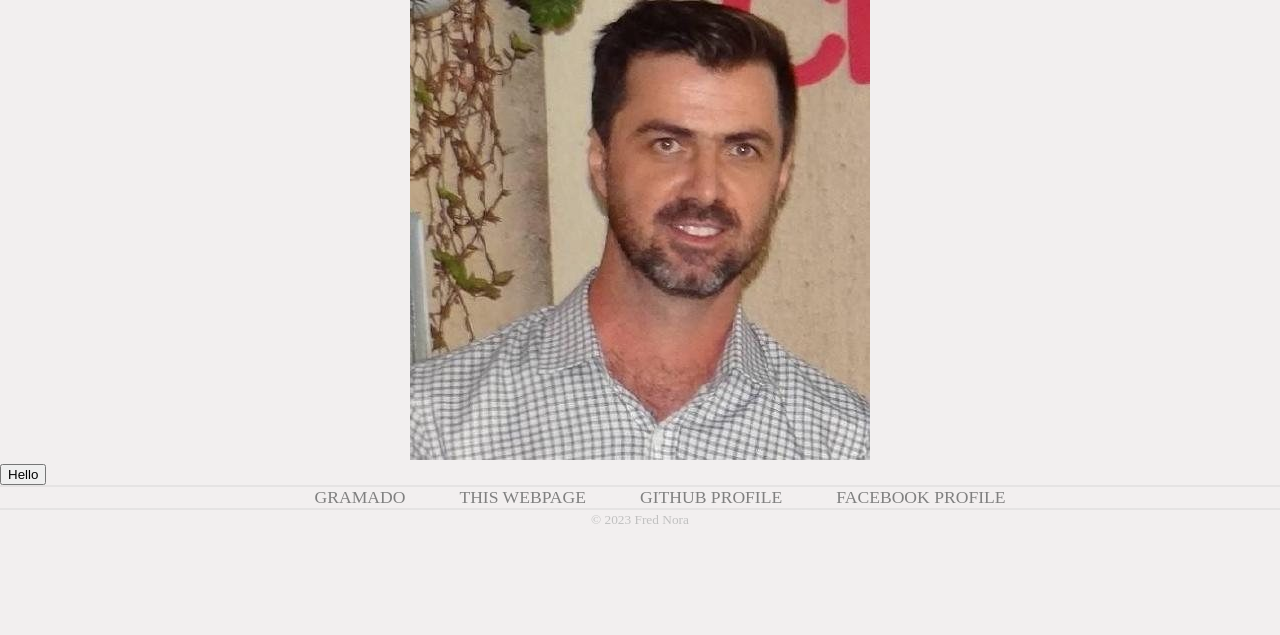
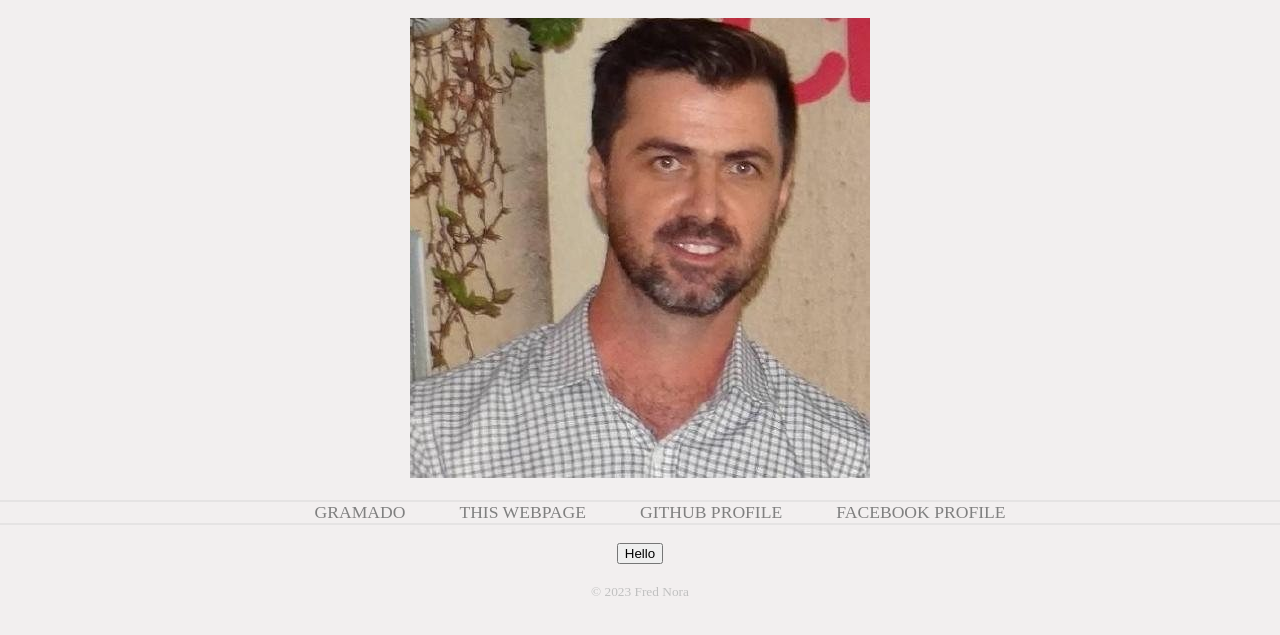
Before and after one commit to frednora/frednora.github.io, a PHP site: page / in a window 1280 px wide. Shown: the part 36-671 px from the top of the page. Run offline with PHP 8.4, Linux system fonts and the light colour scheme.

Commit message:
index: Design

```diff
--- a/index.html
+++ b/index.html
@@ -30,6 +30,7 @@
 
     <!-- Section 1 -->
     <section>
+    <br>
     <div class="main-image">
     <img src="frednora.jpg" alt="Fred Nora">
     </div>
@@ -39,7 +40,6 @@
     <!-- Section 2 -->
     <section>
     <div>
-    <button type="button" onclick="gramadoHelloWorld()">Hello</button>
     </div>
     </section>
 
@@ -50,6 +50,9 @@
     </section>
 
     <!-- Navigation bar -->
+    <section>
+    <br>
+    <div>
     <nav class="nav main-nav">
         <ul>
             <li><a href="https://github.com/gramado/gramado">Gramado</a></li>
@@ -58,13 +61,26 @@
             <li><a href="https://facebook.com/frednora">Facebook profile</a></li>
         </ul>
     </nav>
+    </div>
+    </section>
+
+    <!-- Section  -->
+    <section>
+        <br>
+        <div class="main-button">
+        <button
+            type="button"
+            onclick="gramadoHelloWorld()" >
+            Hello
+        </button>
+        </div>
+    </section>
 
     <!-- Footer -->
     <footer>
-        <div>
-            <div class="main-footer">
-                <small>&copy; 2023 Fred Nora</small>
-            </div>
+        <br>
+        <div class="main-footer">
+            <small>&copy; 2023 Fred Nora</small>
         </div>
     </footer>
 
--- a/src/gramado.js
+++ b/src/gramado.js
@@ -3,8 +3,7 @@ let __gramado_status = 0;
 
 function gramadoInitialize(){
     let ReturnValue=1234;
-    console.log("Initializing Gramado ...")
-    gramadoHelloWorld();
+    console.log("Initializing Gramado ...");
     __gramado_status = 1;
     return ReturnValue;
 }
--- a/src/style.css
+++ b/src/style.css
@@ -44,6 +44,10 @@ html, body {
     border-bottom: 2px solid rgba(200, 200, 200, .3);
 }
 
+.main-button {
+    text-align: center;
+}
+
 /* main footer.*/
 .main-footer {
     color: #C0C0C0;
```
